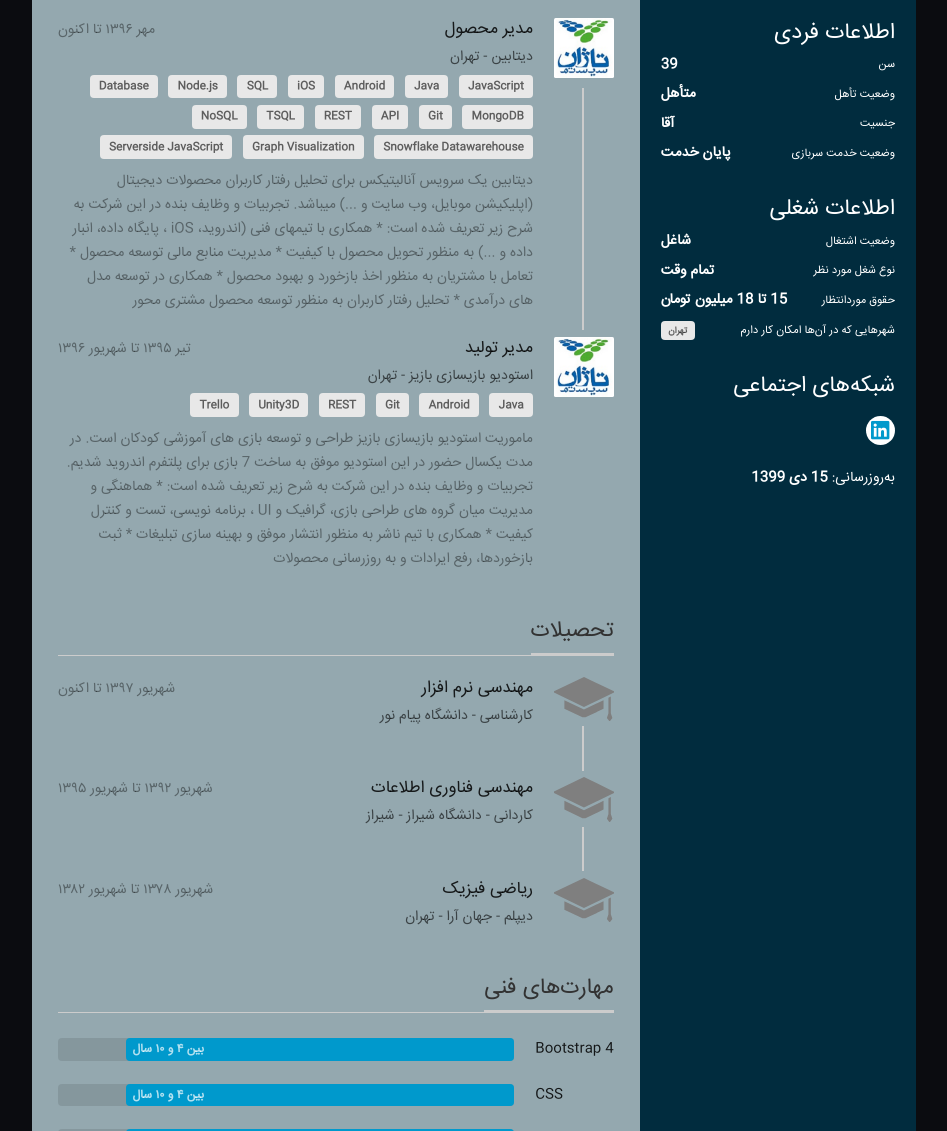
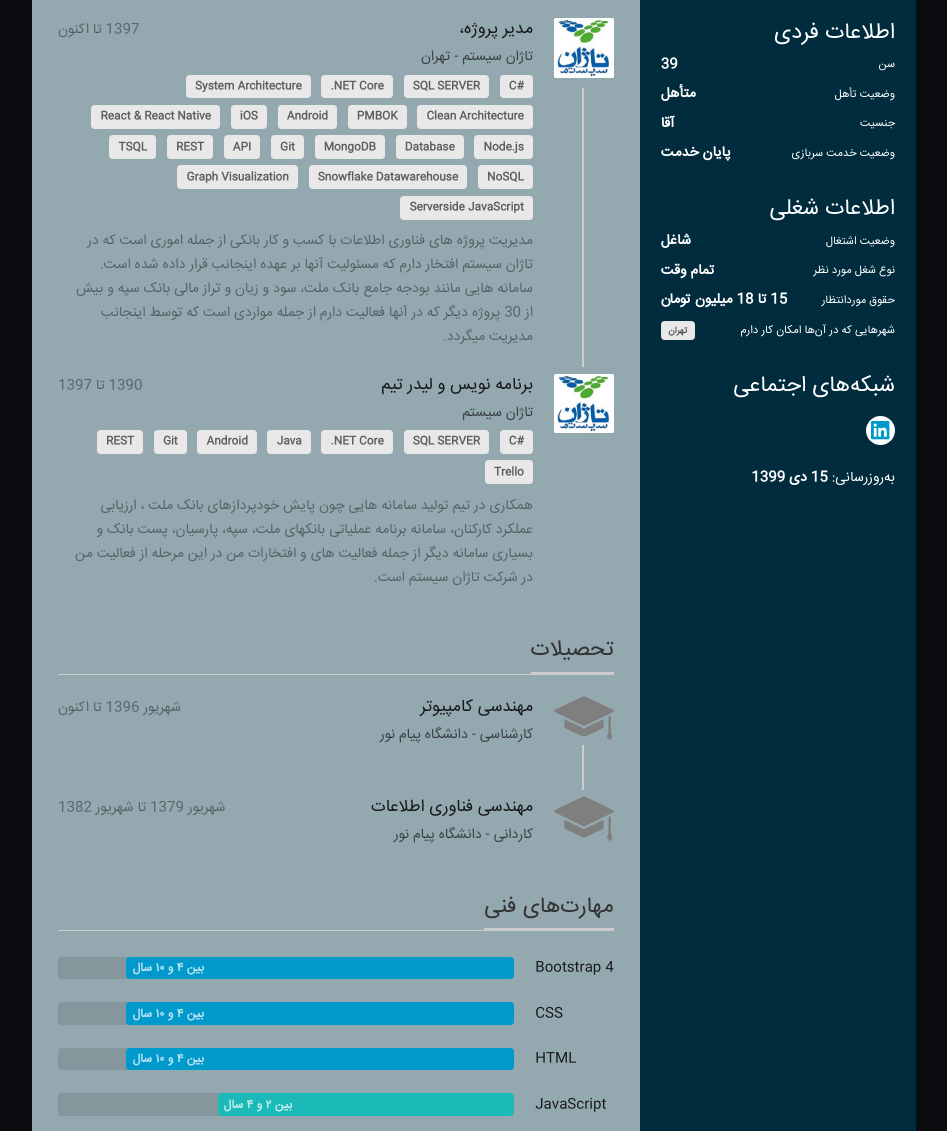
Before and after one commit to farzadsahraei/sahraei.github.io, a plain HTML site: page index.html in a window 1280 px wide. Shown: the part 443-1574 px from the top of the page, without its empty margins (166-1113 px from the left). Drawn offline with Linux system fonts and the light colour scheme.

Commit message:
update my cv

```diff
--- a/index.html
+++ b/index.html
@@ -141,24 +141,28 @@
                                 <div class="ui tiny image"><img alt="" src="images/logo1.png"></div>
                                 <div class="content">
                                     <h2 class="ui w5 header">
-                                        مدیر محصول
+                                        مدیر پروژه،
                                     </h2>
                                     <div class="ui right floated r-grey">
-                                        مهر ۱۳۹۶ تا اکنون
+                                         1397 تا اکنون
                                     </div>
                                     <div class="meta">
-                                        <a href="https://databeen.ir" target="_blank" rel="noopener nofollow">
-                                            دیتابین
+                                        <a href="https://tajan.ir" target="_blank" rel="noopener nofollow">
+                                            تاژان سیستم
                                         </a>
                                         - تهران
                                     </div>
 
                                     <div class="extra">
-                                        <span dir="auto" class="ui small label">JavaScript</span>
-                                        <span dir="auto" class="ui small label">Java</span>
+                                        <span dir="auto" class="ui small label">C#</span>
+                                        <span dir="auto" class="ui small label">SQL SERVER</span>
+                                        <span dir="auto" class="ui small label">.NET Core</span>
+                                        <span dir="auto" class="ui small label">System Architecture</span>
+                                        <span dir="auto" class="ui small label">Clean Architecture</span>
+                                        <span dir="auto" class="ui small label">PMBOK</span>
                                         <span dir="auto" class="ui small label">Android</span>
                                         <span dir="auto" class="ui small label">iOS</span>
-                                        <span dir="auto" class="ui small label">SQL</span>
+                                        <span dir="auto" class="ui small label">React & React Native</span>
                                         <span dir="auto" class="ui small label">Node.js</span>
                                         <span dir="auto" class="ui small label">Database</span>
                                         <span dir="auto" class="ui small label">MongoDB</span>
@@ -173,15 +177,11 @@
                                     </div>
 
                                     <div class="extra">
-                                        <div class="md-supported">دیتابین یک سرویس آنالیتیکس برای تحلیل رفتار کاربران
-                                            محصولات دیجیتال (اپلیکیشن موبایل، وب سایت و ...) میباشد.
-                                            تجربیات و وظایف بنده در این شرکت به شرح زیر تعریف شده است:
-                                            * همکاری با تیمهای فنی (اندروید، iOS ، پایگاه داده، انبار داده و ...) به
-                                            منظور تحویل محصول با کیفیت
-                                            * مدیریت منابع مالی توسعه محصول
-                                            * تعامل با مشتریان به منظور اخذ بازخورد و بهبود محصول
-                                            * همکاری در توسعه مدل های درآمدی
-                                            * تحلیل رفتار کاربران به منظور توسعه محصول مشتری محور</div>
+                                        <div class="md-supported">مدیریت پروژه های فناوری اطلاعات با کسب و کار بانکی از جمله اموری است
+                                            که در تاژان سیستم افتخار دارم که مسئولیت آنها بر عهده اینجانب قرار داده شده است.
+                                            سامانه هایی مانند بودجه جامع بانک ملت، سود و زیان و تراز مالی بانک سپه و بیش از 30 پروژه  دیگر که در آنها فعالیت دارم از جمله
+                                            مواردی است که توسط اینجانب مدیریت میگردد.
+                                        </div>
                                     </div>
                                 </div>
                             </div>
@@ -190,31 +190,29 @@
                                 <div class="ui tiny image"><img alt="" src="images/logo2.png"></div>
                                 <div class="content">
                                     <h2 class="ui w5 header">
-                                        مدیر تولید
+                                        برنامه نویس و لیدر تیم
                                     </h2>
                                     <div class="ui right floated r-grey">
-                                        تیر ۱۳۹۵ تا شهریور ۱۳۹۶
+                                         1390 تا  1397
                                     </div>
-                                    <div class="meta">استودیو بازیسازی بازیز - تهران</div>
+                                    <div class="meta">تاژان سیستم</div>
 
                                     <div class="extra">
+                                        <span dir="auto" class="ui small label">C#</span>
+                                        <span dir="auto" class="ui small label">SQL SERVER</span>
+                                        <span dir="auto" class="ui small label">.NET Core</span>
                                         <span dir="auto" class="ui small label">Java</span>
                                         <span dir="auto" class="ui small label">Android</span>
                                         <span dir="auto" class="ui small label">Git</span>
                                         <span dir="auto" class="ui small label">REST</span>
-                                        <span dir="auto" class="ui small label">Unity3D</span>
                                         <span dir="auto" class="ui small label">Trello</span>
                                     </div>
 
                                     <div class="extra">
-                                        <div class="md-supported">ماموریت استودیو بازیسازی بازیز طراحی و توسعه بازی های
-                                            آموزشی کودکان است. در مدت یکسال حضور در این استودیو موفق به ساخت 7 بازی برای
-                                            پلتفرم اندروید شدیم.
-                                            تجربیات و وظایف بنده در این شرکت به شرح زیر تعریف شده است:
-                                            * هماهنگی و مدیریت میان گروه های طراحی بازی، گرافیک و UI ، برنامه نویسی، تست
-                                            و کنترل کیفیت
-                                            * همکاری با تیم ناشر به منظور انتشار موفق و بهینه سازی تبلیغات
-                                            * ثبت بازخوردها، رفع ایرادات و به روزرسانی محصولات</div>
+                                        <div class="md-supported"> همکاری در تیم تولید سامانه هایی چون پایش خودپردازهای بانک ملت ، ارزیابی عملکرد کارکنان،
+                                             سامانه برنامه عملیاتی بانکهای ملت، سپه، پارسیان، پست بانک و بسیاری سامانه دیگر از جمله
+                                             فعالیت های و افتخارات من در این مرحله از فعالیت من در شرکت تاژان سیستم است.
+                                        </div>
                                     </div>
                                 </div>
                             </div>
@@ -231,9 +229,9 @@
                                     <img alt="" src="images/edu.svg">
                                 </div>
                                 <div class="content">
-                                    <h2 class="ui w5 header">مهندسی نرم افزار</h2>
+                                    <h2 class="ui w5 header">مهندسی کامپیوتر</h2>
                                     <div class="ui right floated r-grey" style="text-align: left">
-                                        شهریور ۱۳۹۷ تا اکنون
+                                        شهریور 1396 تا اکنون
                                     </div>
                                     <div class="meta">کارشناسی - دانشگاه پیام نور</div>
                                 </div>
@@ -246,24 +244,13 @@
                                 <div class="content">
                                     <h2 class="ui w5 header">مهندسی فناوری اطلاعات</h2>
                                     <div class="ui right floated r-grey" style="text-align: left">
-                                        شهریور ۱۳۹۲ تا شهریور ۱۳۹۵
+                                        شهریور 1379 تا شهریور 1382
                                     </div>
-                                    <div class="meta">کاردانی - دانشگاه شیراز - شیراز</div>
+                                    <div class="meta">کاردانی - دانشگاه پیام نور </div>
                                 </div>
                             </div>
 
-                            <div class="item">
-                                <div class="ui tiny image default edu">
-                                    <img alt="" src="images/edu.svg">
-                                </div>
-                                <div class="content">
-                                    <h2 class="ui w5 header">ریاضی فیزیک</h2>
-                                    <div class="ui right floated r-grey" style="text-align: left">
-                                        شهریور ۱۳۷۸ تا شهریور ۱۳۸۲
-                                    </div>
-                                    <div class="meta">دیپلم - جهان آرا - تهران</div>
-                                </div>
-                            </div>
+
                         </div>
                     </section>
 
```
